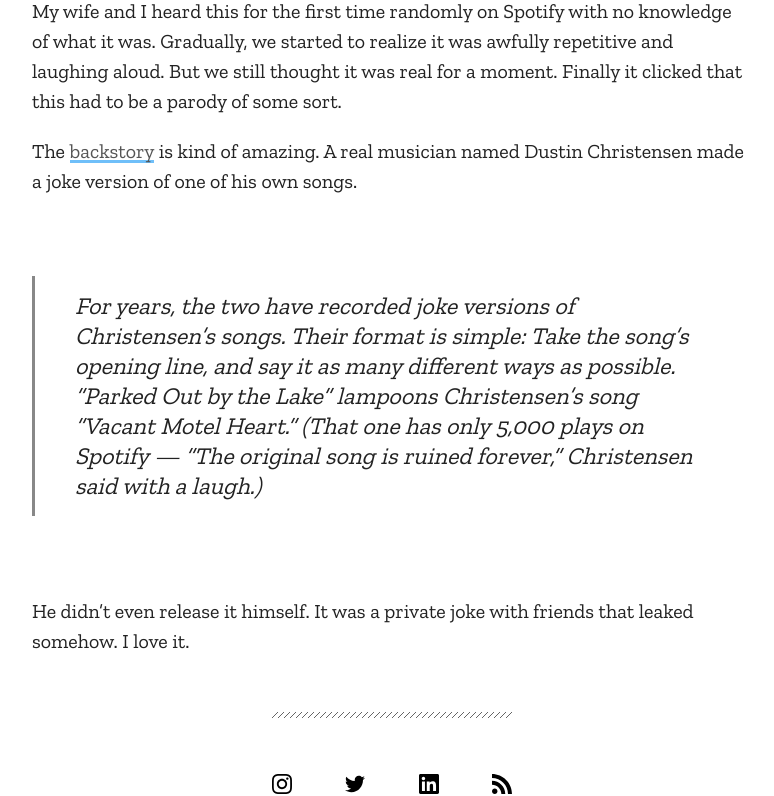
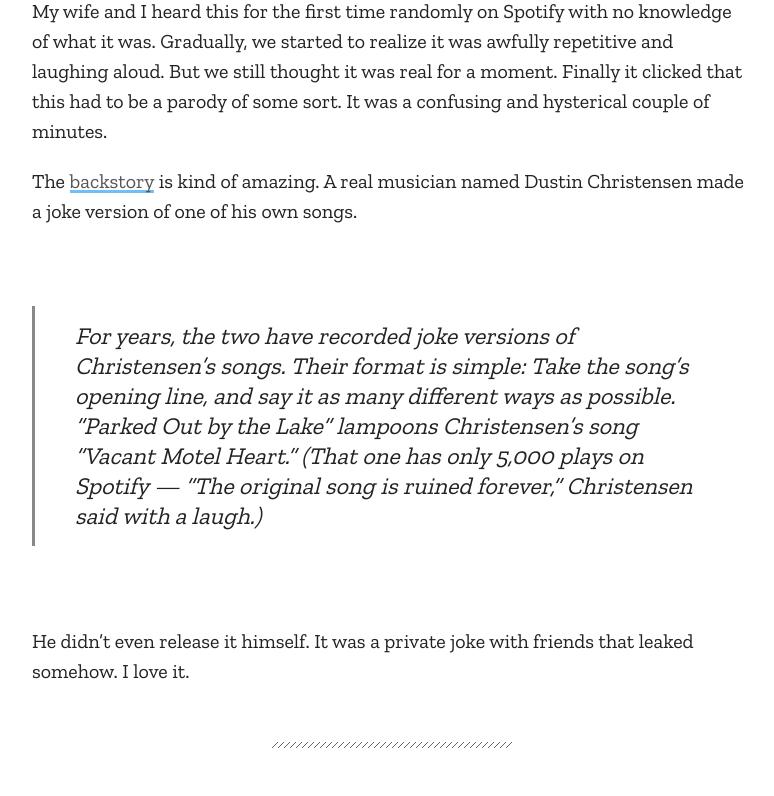
Before and after one commit to jhforster/jhforster.github.io, a Jekyll site: the page built from _posts/2019-08-16-parked-by-a-lake.md, in a window 1280 px wide, cut to the strip 716-1512 px from the top of the page. Shown: the whole strip, without its empty margins (248-1022 px from the left). Built offline with Jekyll 4.4.1, drawn with Linux system fonts in a browser that asks for light colours.

```diff
--- a/_posts/2019-08-16-parked-by-a-lake.md
+++ b/_posts/2019-08-16-parked-by-a-lake.md
@@ -6,7 +6,7 @@ tags:
 - humor
 ---
 <div style="left: 0; width: 100%; height: 0; position: relative; padding-bottom: 56.25%;"><iframe src="https://www.youtube.com/embed/D_zS_uiPWxs?rel=0" style="border: 0; top: 0; left: 0; width: 100%; height: 100%; position: absolute;" allowfullscreen scrolling="no" allow="encrypted-media; accelerometer; gyroscope; picture-in-picture"></iframe></div>
-My wife and I heard this for the first time randomly on Spotify with no knowledge of what it was. Gradually, we started to realize it was awfully repetitive and laughing aloud. But we still thought it was real for a moment. Finally it clicked that this had to be a parody of some sort.
+My wife and I heard this for the first time randomly on Spotify with no knowledge of what it was. Gradually, we started to realize it was awfully repetitive and laughing aloud. But we still thought it was real for a moment. Finally it clicked that this had to be a parody of some sort. It was a confusing and hysterical couple of minutes.
 
 The [backstory][b] is kind of amazing. A real musician named Dustin Christensen made a joke version of one of his own songs.
 
```
Also changed, not shown: _posts/tumblr/2016-10-19-really-interesting-to-hear-his-disdain-for-time.md (+1 -2 lines), _posts/tumblr/2016-10-23-interesting-snapshot-into-how-steve-jobs.md (+1 -1 lines).
